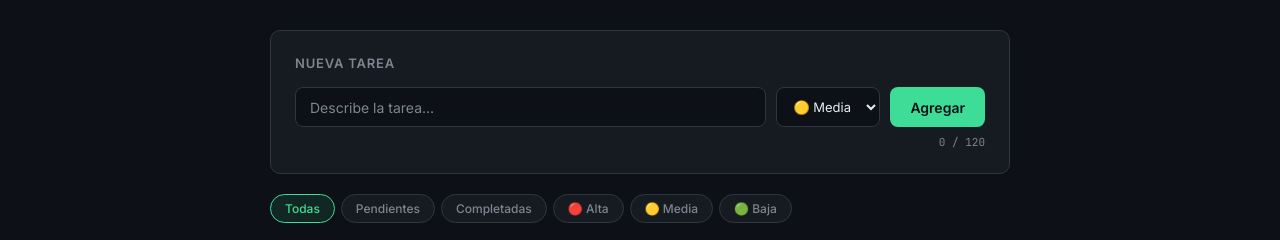
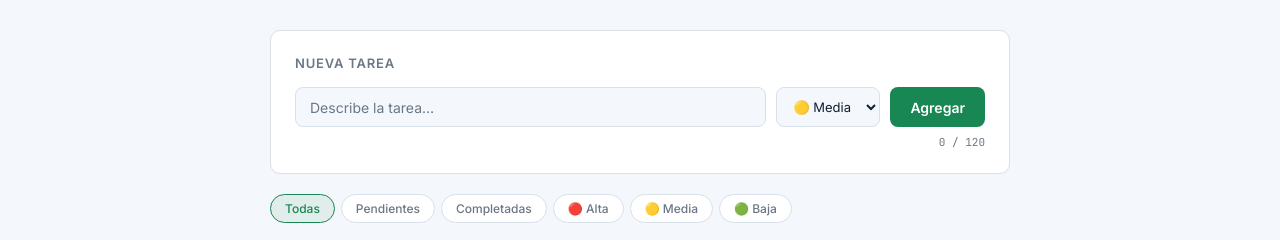
Before and after one commit to DiegoJsH/task-manager-cloud-lab, a website: page public/index.html in a window 1280 px wide. Shown: the part 93-333 px from the top of the page. Drawn offline with Linux system fonts and the light colour scheme; no server answers.

Commit message:
Cambio de tema a version clara

```diff
--- a/public/style.css
+++ b/public/style.css
@@ -2,17 +2,17 @@
 *, *::before, *::after { box-sizing: border-box; margin: 0; padding: 0; }
 
 :root {
-  --bg:        #0D1117;
-  --bg-card:   #161B22;
-  --bg-hover:  #1C2230;
-  --border:    #30363D;
-  --accent:    #3DDC97;
-  --accent-dim:#1E6B4A;
-  --text:      #E6EDF3;
-  --text-muted:#7D8590;
-  --red:       #F85149;
-  --yellow:    #E3B341;
-  --green:     #3DDC97;
+  --bg:        #F4F7FB;
+  --bg-card:   #FFFFFF;
+  --bg-hover:  #EEF3F8;
+  --border:    #D8E0EA;
+  --accent:    #198754;
+  --accent-dim:#D9F2E5;
+  --text:      #102033;
+  --text-muted:#6B7785;
+  --red:       #D64545;
+  --yellow:    #B88900;
+  --green:     #198754;
   --radius:    10px;
   --transition: 0.18s ease;
 }
@@ -98,7 +98,7 @@ body {
 .badge-done {
   color: var(--accent);
   border-color: var(--accent-dim);
-  background: rgba(61, 220, 151, 0.07);
+  background: rgba(25, 135, 84, 0.08);
 }
 
 /* Progress bar */
@@ -176,7 +176,7 @@ body {
 
 .input:focus {
   border-color: var(--accent);
-  box-shadow: 0 0 0 3px rgba(61, 220, 151, 0.12);
+  box-shadow: 0 0 0 3px rgba(25, 135, 84, 0.12);
 }
 
 .select {
@@ -207,13 +207,13 @@ body {
 
 .btn-primary {
   background: var(--accent);
-  color: #0D1117;
+  color: #FFFFFF;
 }
 
 .btn-primary:hover {
-  background: #5eeaaa;
+  background: #1f9a61;
   transform: translateY(-1px);
-  box-shadow: 0 4px 16px rgba(61, 220, 151, 0.25);
+  box-shadow: 0 4px 16px rgba(25, 135, 84, 0.2);
 }
 
 .btn-primary:active { transform: translateY(0); }
@@ -253,7 +253,7 @@ body {
 }
 
 .filter-btn.active {
-  background: rgba(61, 220, 151, 0.1);
+  background: rgba(25, 135, 84, 0.09);
   border-color: var(--accent);
   color: var(--accent);
 }
@@ -302,7 +302,7 @@ body {
 }
 
 .task-item:hover {
-  border-color: #484f58;
+  border-color: #B9C7D6;
   background: var(--bg-hover);
 }
 
@@ -342,7 +342,7 @@ body {
 .task-check.checked::after {
   content: '✓';
   font-size: 11px;
-  color: #0D1117;
+  color: #FFFFFF;
   font-weight: 700;
 }
 
@@ -382,7 +382,7 @@ body {
 
 .priority-tag.alta  { background: rgba(248,81,73,0.12);  color: var(--red);    }
 .priority-tag.media { background: rgba(227,179,65,0.12); color: var(--yellow); }
-.priority-tag.baja  { background: rgba(61,220,151,0.12); color: var(--green);  }
+.priority-tag.baja  { background: rgba(25,135,84,0.12);  color: var(--green);  }
 
 /* Task actions */
 .task-actions {
```
